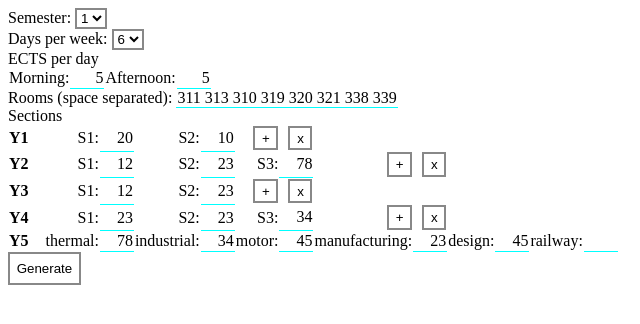
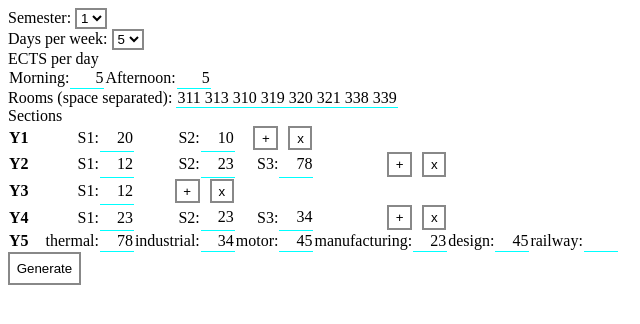
Before and after one commit to K1DV5/schedule, a Svelte app: page / in a window 1280 px wide. Shown: the top 324 px of the page, without its empty margins (0-640 px from the left). Built offline with nearby package versions, Linux system fonts and the light colour scheme; the HTML template or start-up script is replaced by a standard one.

Commit message:
fix different times on room and section schedules

```diff
--- a/src/App.svelte
+++ b/src/App.svelte
@@ -6,26 +6,22 @@
 
     let periods = ['08:00-08:40 am', '08:50-09:30 am', '09:40-10:20 am', '10:30-11:10 am', '11:20-12:00 am', '01:30-02:10 pm', '02:20-03:00 pm', '03:10-03:50 pm', '04:00-01:40 pm', '04:50-05:30 pm']
 
-    let schedule = false
-    let sectionSchShown = true
-    let buttonText = 'Rooms'
+    let schedule = {}
+    let shown = 'section'
+    /* let buttonText = 'Rooms' */
 
-    function toggleShown() {
-        if (sectionSchShown) {
-            sectionSchShown = false
-            buttonText = 'Sections'
-        } else {
-            sectionSchShown = true
-            buttonText = 'Rooms'
+    function changeShown(to) {
+        return function() {
+            shown = to
         }
     }
 
     let rawData = {
         streams: ['thermal', 'industrial', 'motor', 'manufacturing', 'design', 'railway'],
         rooms: '311 313 310 319 320 321 338 339',
-        days: '6',
+        days: '5',
         semester: '1',
-        students: [['20', '10'], ['12', '23', '78'], ['12', '23'], ['23', '23', 34], ['78', 34, 45, 23, 45]],
+        students: [[20, 10], [12, 23, 78], [12], [23, 23, 34], [78, 34, 45, 23, 45]],
         ects: ['5', '5']
     }
 
@@ -34,7 +30,7 @@
         let byStream = nums => Object.fromEntries(nums.map((num, i) => [rawData.streams[i], isNaN(num) ? 0 : Number(num)]))
         let weekDays = ['mon', 'tue', 'wed', 'thu', 'fri', 'sat', 'sun']
         let data = {
-            rooms: rawData.rooms.split(/\s|,/).map(rm => rm.trim()).filter(rm => rm),
+            rooms: rawData.rooms.split(/(\s|,)+/).map(rm => rm.trim()).filter(rm => rm),
             semester: Number(rawData.semester),
             days: weekDays.slice(0, Number(rawData.days)),
             periods: rawData.ects.map(num => Number(num)),
@@ -47,13 +43,7 @@
             },
             subjects: await (await fetch('/subjects.txt')).text()
         }
-        /* console.log(data) */
-        for (let i = 0; i < 10; i++) {
-            try {
-                schedule = makeSchedule(data)
-                break
-            } catch {}
-        }
+        schedule = await makeSchedule(data)
     }
 
 </script>
@@ -61,17 +51,37 @@
 <main>
     <Input data={rawData} />
     <button on:click={generate}>Generate</button>
-    {#if schedule}
-        <button on:click={toggleShown}>{buttonText}</button>
-        {#if sectionSchShown}
-            <Sections data={schedule.by_section} periods={periods}/>
-        {:else}
-            <Rooms data={schedule.by_room} periods={periods}/>
+    {#if schedule.success}
+        <div>Found on trial {schedule.trial + 1}. Required: {schedule.required}, Available: {schedule.available}</div>
+        <div>
+            <button class="tab{shown == 'section' ? '' : 'NC'}" on:click={changeShown('section')}>Sections</button>
+            <button class="tab{shown == 'room' ? '' : 'NC'}" on:click={changeShown('room')}>Rooms</button>
+            <button class="tab{shown == 'subject' ? '' : 'NC'}" on:click={changeShown('subject')}>Subject/Teacher</button>
+        </div>
+        {#if shown == 'section'}
+            <Sections data={schedule.schedule.by_section} periods={periods}/>
+        {:else if shown == 'room'}
+            <Rooms data={schedule.schedule.by_room} periods={periods}/>
         {/if}
+    {:else if schedule.required < schedule.available}
+        <div>Please try again</div>
+    {:else if schedule.progress}
+        <div>Loading...</div>
+    {:else if schedule.required != undefined}
+        <div>Required is {schedule.required} &gt; {schedule.available} (available)</div>
     {/if}
 </main>
 
 <style>
+    .tabNC {
+        border: none;
+        border-bottom: 2px solid #888;
+    }
+
+    .tab {
+        border-bottom: none;
+    }
+
     :global(button) {
         background: transparent;
         border: 2px solid #888;
--- a/src/algo.js
+++ b/src/algo.js
@@ -74,7 +74,7 @@ function getSpaceCombos(rooms, days) {
 }
 
 function emptySchedule(data, days, rooms) {
-    let by_room = {}, by_section = {}
+    let by_room = {}, by_section = {}, by_subject = {}
     for (let room of rooms) {
         by_room[room] = {}
         for (let day of days) {
@@ -86,20 +86,36 @@ function emptySchedule(data, days, rooms) {
         for (let section of data_bat.sections) {
             by_section[batch][section] = {}
             for (let day of days) {
-                by_section[batch][section][day] = {morning: [], afternoon: [], sp_morning: 5, sp_afternoon: 5}
+                by_section[batch][section][day] = {morning: [], afternoon: [], sp_morning: Array(5).fill(1), sp_afternoon: Array(5).fill(1)}
+            }
+        }
+        by_subject[batch] = {}
+        for (let subject of data_bat.subjects) {
+            by_subject[batch][subject.code] = {}
+            for (let day of days) {
+                by_subject[batch][subject.code][day] = {morning: [], afternoon: []}
             }
         }
     }
-    return {by_room, by_section}
+    return {by_room, by_section, by_subject}
 }
 
 function chooseSpace(spaces, ects_space, sectionData, assigned_days) {
     let more_spaces = [], exact_spaces = []
     for (let [space, props_space] of spaces) {
         let empty = props_space.empty
-        let [_, day, half_day] = space
-        if (empty < ects_space || sectionData[day]['sp_' + half_day] < ects_space
-            || assigned_days.includes(day)) continue  // not desired
+        let [day, half_day] = space.slice(1)
+        // find consecutive empty
+        let sectionSpace = [...sectionData[day]['sp_' + half_day]], last = 0
+        for (let [i, sp] of sectionSpace.slice(1).entries()) {
+            if (sectionSpace[last] && sp) {
+                sectionSpace[last] += sp
+                sectionSpace[i + 1] = 0
+            } else last = i + 1
+        }
+        // check both space and time
+        let sectionEmpty = sectionSpace.filter((sp, i) => sp >= ects_space && i >= 5-empty).length
+        if (empty < ects_space || !sectionEmpty || assigned_days.includes(day)) continue  // not desired
         if (empty == ects_space) {
             exact_spaces.push([space, props_space])
         } else {
@@ -133,7 +149,7 @@ function ifMerged(section, sections, assigned) {
 function schedule(data, dry) {
     let spaces_req = 0
     let spaces = getSpaceCombos(data.rooms, data.days)
-    let {by_room, by_section} = emptySchedule(data.subjects_data, data.days, data.rooms)
+    let {by_room, by_section, by_subject} = emptySchedule(data.subjects_data, data.days, data.rooms)
     for (let [batch, props_batch] of Object.entries(data.subjects_data)) {
         let n_subjects = props_batch.subjects.length
         if (!n_subjects) continue
@@ -159,8 +175,10 @@ function schedule(data, dry) {
                     for (let sec of secs) {
                         let loc_sec = by_section[batch][sec][day]
                         loc_sec[half_day].push({...info, room})
-                        loc_sec['sp_' + half_day] -= ects_space
+                        let sectionSpace = loc_sec['sp_' + half_day], iStart = 5 - props_space.empty, iEnd = iStart + ects_space
+                        for (let i = iStart; i < iEnd; i++) sectionSpace[i] = 0
                     }
+                    by_subject[batch][subject.code][day][half_day].push({...info, room, section: secName})
                     // mark occupied
                     assigned_days.push(day)
                     props_space.empty -= ects_space
@@ -169,27 +187,24 @@ function schedule(data, dry) {
         }
     }
     if (dry) return spaces_req
-    return {by_room, by_section}
+    return {by_room, by_section, by_section}
 }
 
 async function makeSchedule(data) {
     if (!data) return
     data = getData(data)
-    let freedom = 1.05
-    let required = Math.round(schedule(data, true) * freedom)
+    let freedomFactor = 1.05
+    let required = Math.round(schedule(data, true) * freedomFactor)
     if (required < data.ects_avail) {
-        let trials = 100
+        let trials = 1000
         for (let trial = 0; trial < trials; trial++) {
             let sched = schedule(data)
             if (sched) {
-                console.log('Seccess, trial', trial, required, '<', data.ects_avail)
-                return sched
+                return {success: true, schedule: sched, trial, required, available: data.ects_avail}
             }
         }
-        console.log('Failed while', required, '<', data.ects_avail)
-    } else {
-        console.log('Failed,', required, '>', data.ects_avail)
     }
+    return {success: false, required, available: data.ects_avail}
 }
 
 // let data = {
```
